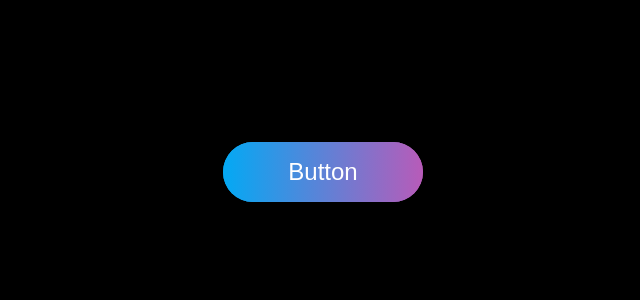
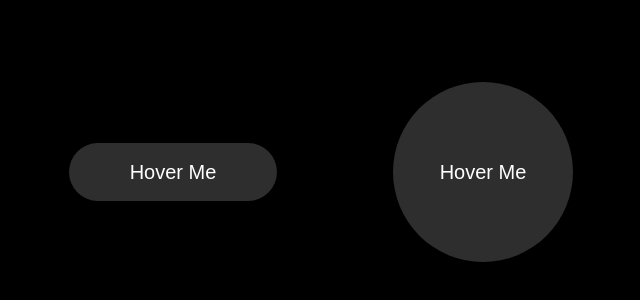
Before and after one commit to taewok/React-Pracrice, a React (Create React App) app in the folder css_practice/: page / in a window 1280 px wide. Shown: the part 228-528 px from the top of the page, without its empty margins (317-957 px from the left). Built offline with nearby package versions, Linux system fonts and the light colour scheme.

Commit message:
버튼 hover시 테두리가 생기면서 테두리 blur처리가 되며 색상이 위에서 아래로 변한다

```diff
--- a/css_practice/src/App.js
+++ b/css_practice/src/App.js
@@ -1,9 +1,9 @@
-import Button2 from "./Component/Button2";
+import Button3 from "./Component/Button3";
 
 function App() {
   return (
     <>
-      <Button2/>
+      <Button3/>
     </>
   );
 }
--- /dev/null
+++ b/css_practice/src/Component/Button3.js
@@ -0,0 +1,17 @@
+import React from "react";
+import "../SCSS/button3.scss"
+
+const Button3 = () => {
+  return (
+    <div className="center">
+      <div className="outer button">
+        <button>Hover Me</button>
+      </div>
+      <div className="outer circle">
+        <button>Hover Me</button>
+      </div>
+    </div>
+  );
+};
+
+export default Button3;
--- /dev/null
+++ b/css_practice/src/SCSS/button3.scss
@@ -0,0 +1,116 @@
+* {
+  margin: 0;
+  padding: 0;
+}
+
+body {
+  display: flex;
+  justify-content: center;
+  align-items: center;
+  height: 100vh;
+  background-color: #000;
+}
+
+.center {
+  display: flex;
+  text-align: center;
+  align-items: center;
+  justify-content: center;
+  .outer {
+    position: relative;
+    margin: 0 50px;
+    cursor: pointer;
+    button {
+      position: absolute;
+      display: inline-block;
+      color: white;
+      font-size: 20px;
+      background-color: rgb(46, 46, 46);
+      border: none;
+      cursor: pointer;
+    }
+  }
+  .button {
+    height: 70px;
+    width: 220px;
+    border-radius: 50px;
+    button {
+      border-radius: 50px;
+      inset: 6px;
+      &:hover {
+        &::before {
+          display: block;
+          animation: animate 1.5s linear infinite;
+        }
+        &::after{
+          display: block;
+        }
+      }
+      &::before {
+        display: none;
+        position: absolute;
+        z-index: -1;
+        content: "";
+        inset: -3px;
+        border-radius: 50px;
+        background: linear-gradient(#14ffe9, #ffeb3b, #ff00e0);
+      }
+      &::after {
+        display: none;
+        content: "";
+        position: absolute;
+        z-index: -1;
+        inset: 0;
+        border-radius: 50px;
+        background: linear-gradient(#14ffe9, #ffeb3b, #ff00e0);
+        filter: blur(20px);
+      }
+    }
+  }
+  .circle {
+    height: 200px;
+    width: 200px;
+    border-radius: 50%;
+    button {
+      inset: 10px;
+      border-radius: 50%;
+      &:hover {
+        &::before {
+          display: block;
+          animation: animate 1.5s linear infinite;
+        }
+        &::after {
+          display: block;
+        }
+      }
+      &::before {
+        display: none;
+        position: absolute;
+        z-index: -1;
+        content: "";
+        inset: -6px;
+        border-radius: 50%;
+        background: linear-gradient(#14ffe9, #ffeb3b, #ff00e0);
+      }
+      &::after {
+        display: none;
+        position: absolute;
+        z-index: -1;
+        content: "";
+        inset: -6px;
+        border-radius: 50%;
+        background: linear-gradient(#14ffe9, #ffeb3b, #ff00e0);
+        filter: blur(20px);
+      }
+    }
+  }
+}
+
+@keyframes animate {
+  0% {
+    filter: hue-rotate(0deg);
+  }
+  100% {
+    filter: hue-rotate(360deg);
+  }
+}
```
